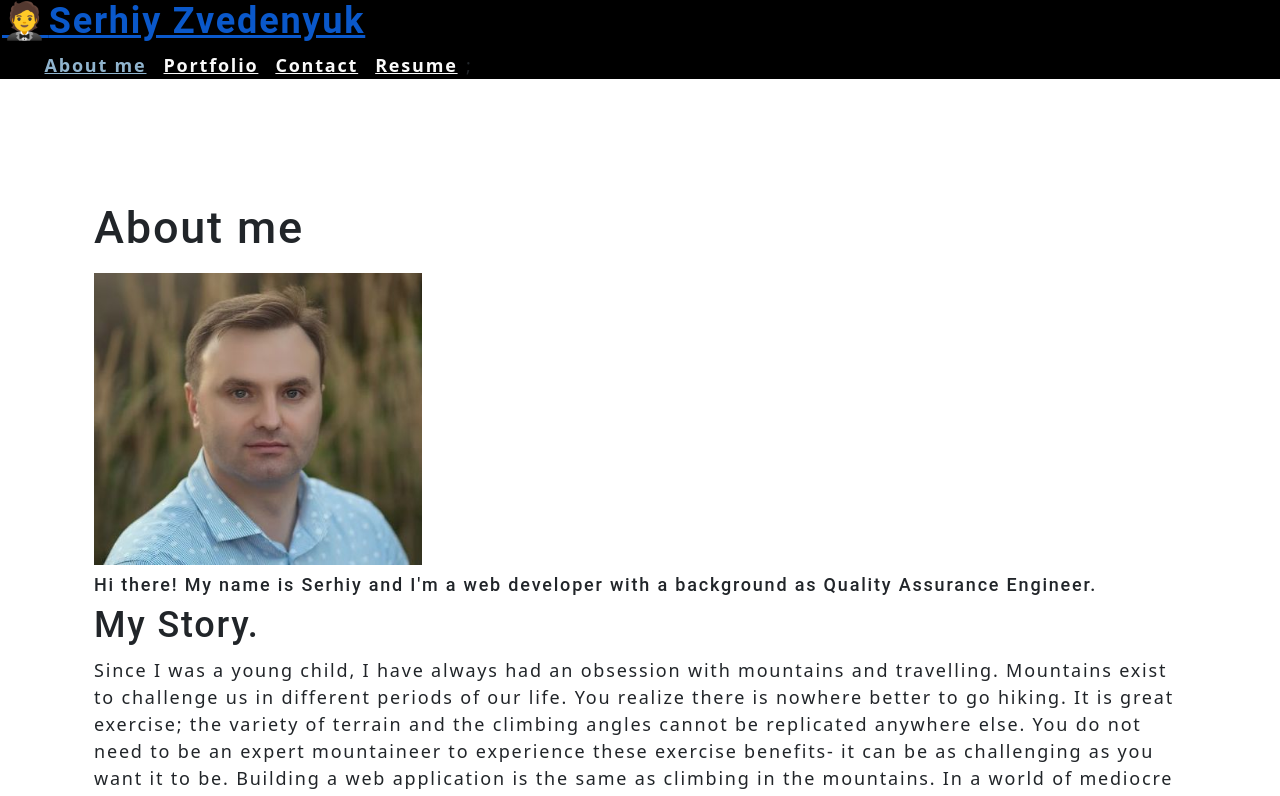
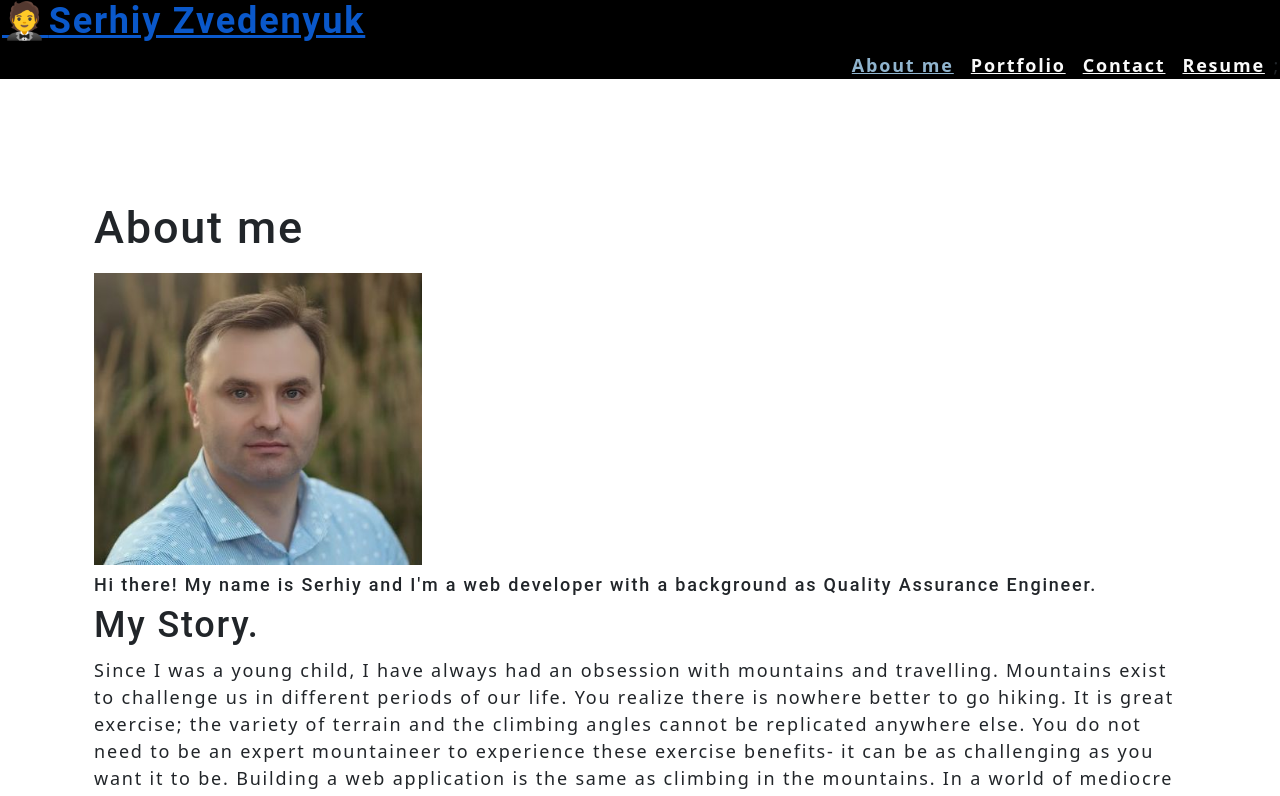
Before and after one commit to SerhiyZv/React-portfolio, a React (Create React App) app: page / in a window 1280 px wide. Shown: the top 796 px of the page. Built offline with nearby package versions, Linux system fonts and the light colour scheme.

Commit message:
Update style

```diff
--- a/src/components/Footer/index.js
+++ b/src/components/Footer/index.js
@@ -6,9 +6,9 @@ function Footer() {
 
   return (
 
-    <IconContext.Provider value={{ size:"3em", style : { marginLeft: "4rem", marginBottom: "2rem", alignItems:"center"} }}>
+    <IconContext.Provider value={{ size:"3em", style : { marginLeft: "4rem", marginBottom: "2rem" } }}>
     <footer>
-        <div>
+        <div style={{ justifyContent: "space-evenly"}}>
         <a href="mailto:skiev31@gmail.com">
           <FaEnvelope />
         </a>
--- a/src/components/Navigation/index.js
+++ b/src/components/Navigation/index.js
@@ -5,7 +5,7 @@ function Nav(props) {
   return (
     <header>
       <nav>
-        <ul className="flex-row">
+        <ul className="flex-row" style={{ justifyContent: "flex-end"}}>
           {/* <li className="mx-2">
             <a href="#about">
               About me
```
